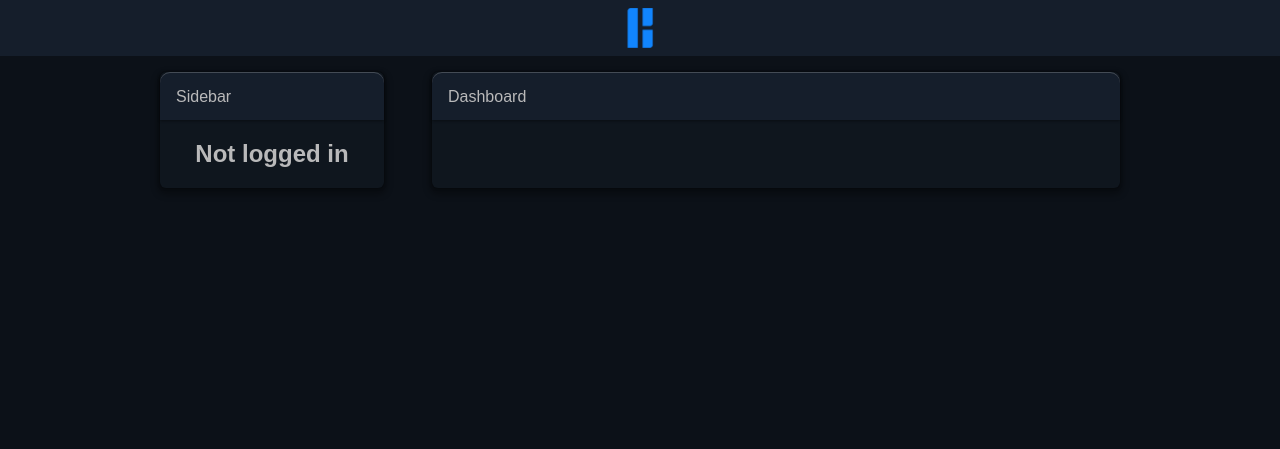
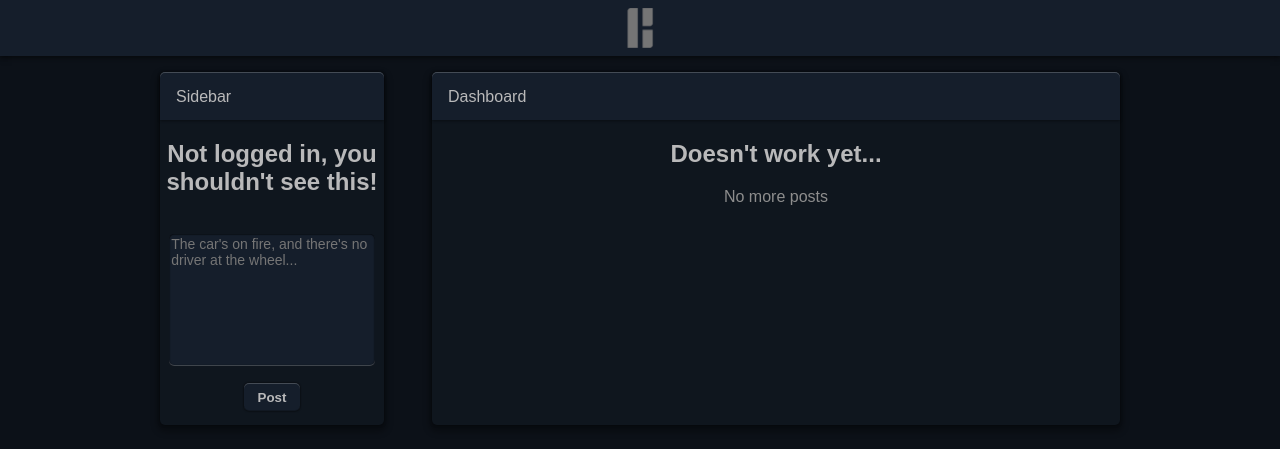
Before and after one commit to noobdealer/bluroma-py, a Flask app: page /dash in a window 1280 px wide. Shown: the top 449 px of the page. Run offline with Flask 3, Linux system fonts and the light colour scheme; parts of the project's set-up code (start-up, migrations or seed data) failed here and were passed over.

Commit message:
[web] Added non-functional post form, improved README.md yet again

```diff
--- a/app.py
+++ b/app.py
@@ -56,6 +56,10 @@ def logout():
     session.pop_session()
     return redirect(url_for('index'))
 
+@app.route('/api/post', methods=['POST'])
+def create_post():
+    return "Not implemented"
+
 if __name__ == '__main__':
     print("Welcome to bluroma")
     if (os.getenv("SECRET_KEY") == "ChangeMeA$AP!") & (os.getenv("DEBUG") == "False"):
--- a/static/style.css
+++ b/static/style.css
@@ -1,3 +1,11 @@
+:root {
+    --text: #b9b9ba;
+    --foreground: rgba(21, 30, 43, 1);
+    --radius: 5px;
+}
+
+/* Core page format */
+
 body {
     box-sizing: border-box;
     display: grid;
@@ -5,7 +13,7 @@ body {
     grid-template-columns: auto 20% 35% 20% auto;
     grid-template-rows: auto auto auto;
     text-align: center;
-    color: #b9b9ba;
+    color: var(--text);
     background-color: rgba(12, 17, 24, 1);
     font-family: Arial, Helvetica, sans-serif;
     margin: 0;
@@ -13,12 +21,13 @@ body {
 }
 
 #nav {
+    box-shadow: 0px 1px 4px 0px rgba(0, 0, 0, 0.4) , 0px 2px 7px 0px rgba(0, 0, 0, 0.3);
     display: grid;
     grid-template-rows: auto;
     grid-template-columns: auto auto auto auto auto;
     grid-column-start: span 5;
     grid-row-start: span 1;
-    background-color: rgba(21, 30, 43, 1);
+    background-color: var(--foreground);
     height: 3.5rem;
     padding-right: 0;
     width: 100%;
@@ -31,6 +40,11 @@ body {
     img {
         margin-top: .5rem;
         height: 2.5rem;
+        filter: grayscale(1);
+    }
+
+    img:hover {
+        filter: grayscale(0);
     }
 }
 
@@ -47,10 +61,12 @@ body {
     grid-row-start: span 2;
 }
 
+/* Containers */
+
 .container {
     background-color: rgba(15, 22, 30, 1);
     /*border: 2px solid #e1e1e1;*/
-    border-radius: 6px;
+    border-radius: var(--radius);
     margin: 1em;
     max-height: 100%;
     box-shadow: 0px 0px 3px 0px rgba(0, 0, 0, 0.5) , 0px 4px 6px 3px rgba(0, 0, 0, 0.3);
@@ -59,15 +75,16 @@ body {
 
 .container-header {
     font-weight: 500;
-    background-color: rgba(21, 30, 43, 1);
+    background-color: var(--foreground);
     text-align: left;
     padding: 1em;
     height: 1rem;
-    border-radius: 10px 10px 0 0;
+    border-radius: var(--radius) var(--radius) 0 0;
     margin-bottom: 1em;
     box-shadow: 0px 1px 3px 0px rgba(0, 0, 0, 0.4) , 0px 1px 0px 0px rgba(255, 255, 255, 0.2) inset;
 }
 
+/* Login menu */
 
 .login, .login > form {
     display: flex;
@@ -77,9 +94,14 @@ body {
     padding: .3em .5em .6em;
 
     input {
-        width: 95%;
+        background-color: var(--foreground);
+        border: 0;
+        border-radius: 3px;
+        box-shadow: 0px 1px 0px 0px rgba(0, 0, 0, 0.2) inset, 0px -1px 0px 0px rgba(255, 255, 255, 0.2) inset, 0px 0px 2px 0px rgba(0, 0, 0, 1) inset;
+        color: var(--text);
+        width: 100%;
         margin: 0 0 1em 0;
-        padding: 0.25em 0;
+        padding: 0.5em 0;
     }
 
     button {
@@ -90,7 +112,7 @@ body {
 
 a {
     text-decoration: none;
-    color: lightblue;
+    color: #1185fe;
 }
 
 button, .button {
@@ -98,11 +120,16 @@ button, .button {
     margin: 1em 0;
     font-family: Arial, Helvetica, sans-serif;
     font-weight: bold;
-    border: 2px solid #0f69c6;
-    border-radius: 3px;
-    background-color: #0f69c6;
-    color: white;
+    border: none;
+    border-radius: var(--radius);
+    background-color: var(--foreground);
+    color: var(--text);
     width: auto;
+    box-shadow: 0px 0px 2px 0px rgba(0, 0, 0, 1) , 0px 1px 0px 0px rgba(255, 255, 255, 0.2) inset, 0px -1px 0px 0px rgba(0, 0, 0, 0.2) inset;
+}
+
+button:hover, .button:hover {
+    box-shadow: 0px 0px 1px 2px rgba(185, 185, 186, 0.4) inset, 0px 1px 0px 0px rgba(255, 255, 255, 0.2) inset, 0px -1px 0px 0px rgba(0, 0, 0, 0.2) inset;
 }
 
 img {
@@ -114,3 +141,33 @@ ul {
     display: inline;
     list-style-type: none;
 }
+
+/* Dashboard */
+
+.post-form {
+    display: flex;
+    flex-direction: column;
+    place-content: center;
+
+    button {
+
+    }
+}
+
+#post-textbox {
+    background-color: var(--foreground);
+    border: 0;
+    border-radius: var(--radius);
+    box-shadow: 0px 1px 0px 0px rgba(0, 0, 0, 0.2) inset, 0px -1px 0px 0px rgba(255, 255, 255, 0.2) inset, 0px 0px 2px 0px rgba(0, 0, 0, 1) inset;
+    color: var(--text);
+    font-family: inherit;
+    font-size: 14px;
+    resize: none;
+    max-width: 90%;
+}
+
+.dashboard-feed {
+    p {
+        color: #8D8D8D;
+    }
+}
--- a/templates/dash.html
+++ b/templates/dash.html
@@ -12,19 +12,32 @@
     <div class="container-header">
         <span>Sidebar</span>
     </div>
-    {% if session['user'] %}
-        <h2>Logged in as {{ session['user'] }} </h2>
-        <form action="{{ url_for('logout') }}">
-            <button type="sumbit">Log out</button>
+    <div>
+        {% if session['user'] %}
+            <h2>Logged in as {{ session['user'] }}</h2>
+            <form action="{{ url_for('logout') }}">
+                <button type="sumbit">Log out</button>
+            </form>
+        {% else %}
+            <h2>Not logged in, you shouldn't see this!</h2>
+        {% endif %}
+    </div>
+    <br>
+    <div class="post-form">
+        <form action="{{ url_for('create_post') }}" method="post" autocomplete="off">
+            <textarea id="post-textbox" name="post-textbox" cols="45" rows="8" placeholder="The car's on fire, and there's no driver at the wheel..."></textarea>
             <br>
+            <button type="submit">Post</button>
         </form>
-    {% else %}
-        <h2>Not logged in</h2>
-    {% endif %}
+    </div>
 </div>
 <div class="container" id="content">
     <div class="container-header">
         <span>Dashboard</span>
     </div>
+    <div class="dashboard-feed">
+        <h2>Doesn't work yet...</h2>
+        <p>No more posts</p>
+    </div>
 </div>
 {% endblock %}
```
Also changed, not shown: templates/index.html (+8 -5 lines), README.md, meta/logo.png (added).
